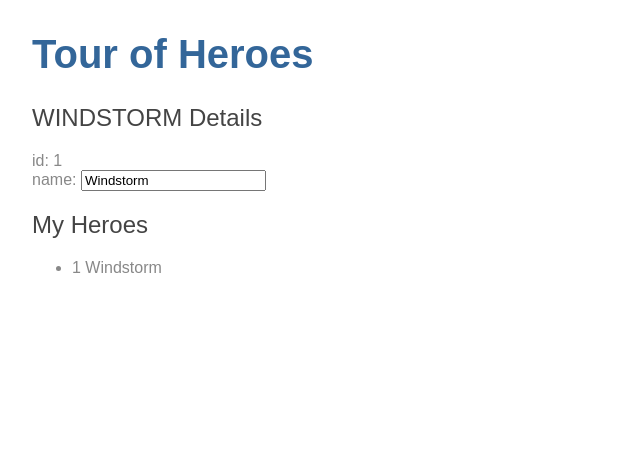
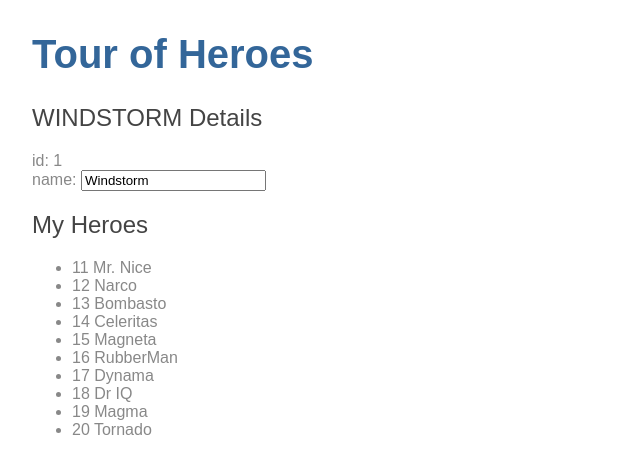
Before and after one commit to thvsoares/angular-tour-of-heroes, an Angular app: page / in a window 1280 px wide. Shown: the top 474 px of the page, without its empty margins (0-640 px from the left). Built offline with nearby package versions, Linux system fonts and the light colour scheme.

Commit message:
iterate over heroes

```diff
--- a/src/app/heroes/heroes.component.html
+++ b/src/app/heroes/heroes.component.html
@@ -8,7 +8,7 @@
 
 <h2>My Heroes</h2>
 <ul class="heroes">
-  <li>
+  <li *ngFor="let hero of heroes">
     <span class="badge">{{hero.id}}</span> {{hero.name}}
   </li>
 </ul>
```
